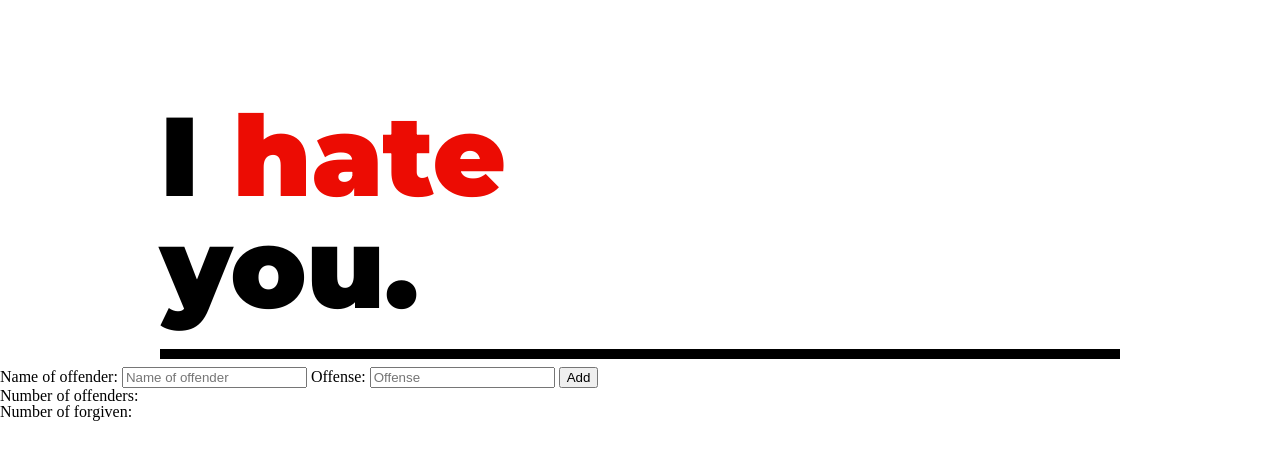
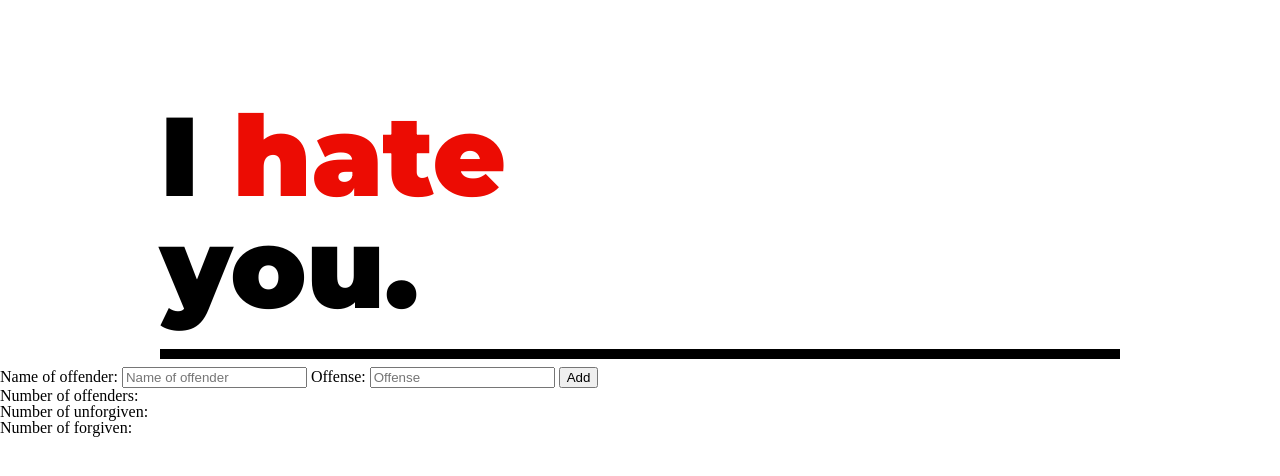
Before and after one commit to lrknaff/m4-assessment, a website: page public/index.html in a window 1280 px wide. Drawn offline with nearby package versions, Linux system fonts and the light colour scheme; no server answers.

Commit message:
add space for unforgiven count

```diff
--- a/public/index.html
+++ b/public/index.html
@@ -30,6 +30,7 @@
     </section>
 
     <h3 class="hate-list-count">Number of offenders:</h3>
+    <h3 class="hate-list-count">Number of unforgiven:</h3>
     <h3 class="forgiven-count">Number of forgiven:</h3>
 
     <section class="hate-list-section">
--- a/public/index.js
+++ b/public/index.js
@@ -21,7 +21,6 @@ const addGrudgeToDb = (grudgeName, grudgeOffense) => {
     }
   });
 };
-
 
 const displayGrudgeCount = (jsonData) => {
   $.get('api/grudges', (jsonData) => {
```
